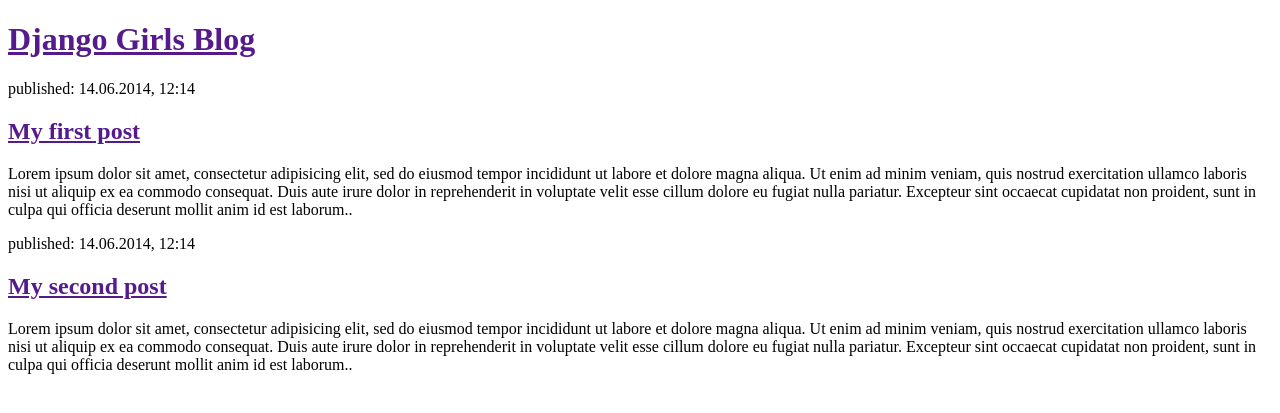
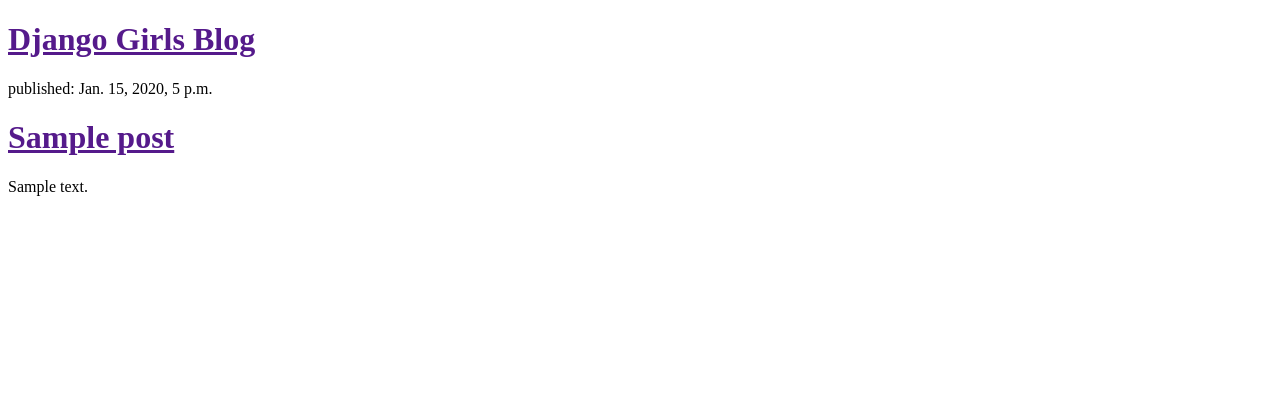
Before and after one commit to captainjex/my-first-blog, a Django app: template blog/templates/blog/post_list.html in a window 1280 px wide. Shown: the top 413 px of the page. Run offline with Django 3.2, Linux system fonts and the light colour scheme; the template is opened without the code that fills it: values that come from a table or form of the project are taken from there, others are empty; tables that the repository leaves empty hold one stand-in row (values such as "Sample post").

Commit message:
sudah bikin post list

```diff
--- a/blog/templates/blog/post_list.html
+++ b/blog/templates/blog/post_list.html
@@ -8,24 +8,14 @@
             <h1><a  href="">Django  Girls   Blog</a></h1>
         </div>
         <div>
-            <p>published:   14.06.2014, 12:14</p>
-            <h2><a  href="">My  first   post</a></h2>
-            <p>Lorem ipsum dolor sit amet, consectetur adipisicing elit, sed do eiusmod
-            tempor incididunt ut labore et dolore magna aliqua. Ut enim ad minim veniam,
-            quis nostrud exercitation ullamco laboris nisi ut aliquip ex ea commodo
-            consequat. Duis aute irure dolor in reprehenderit in voluptate velit esse
-            cillum dolore eu fugiat nulla pariatur. Excepteur sint occaecat cupidatat non
-            proident, sunt in culpa qui officia deserunt mollit anim id est laborum..</p>
+        {% for post in posts %}
+            <div>
+                <p>published: {{post.published_date}} </p>
+                <h1><a href="">{{post.title}} </a></h1>
+                <p>{{post.text|linebreaksbr }} </p>
+            </div>
+        {% endfor %}
         </div>
-        <div>
-            <p>published:   14.06.2014, 12:14</p>
-            <h2><a  href="">My  second  post</a></h2>
-            <p>Lorem ipsum dolor sit amet, consectetur adipisicing elit, sed do eiusmod
-            tempor incididunt ut labore et dolore magna aliqua. Ut enim ad minim veniam,
-            quis nostrud exercitation ullamco laboris nisi ut aliquip ex ea commodo
-            consequat. Duis aute irure dolor in reprehenderit in voluptate velit esse
-            cillum dolore eu fugiat nulla pariatur. Excepteur sint occaecat cupidatat non
-            proident, sunt in culpa qui officia deserunt mollit anim id est laborum..</p>
-        </div>
+
     </body>
 </html>
--- a/blog/views.py
+++ b/blog/views.py
@@ -1,5 +1,8 @@
 from django.shortcuts import render
+from django.utils import timezone
+from .models import Post
 
 # Create your views here.
 def post_list(request):
-    return render(request, 'blog/post_list.html', {})
+    posts = Post.objects.filter(published_date__lte=timezone.now()).order_by('published_date')
+    return render(request, 'blog/post_list.html', {'posts': posts})
```
